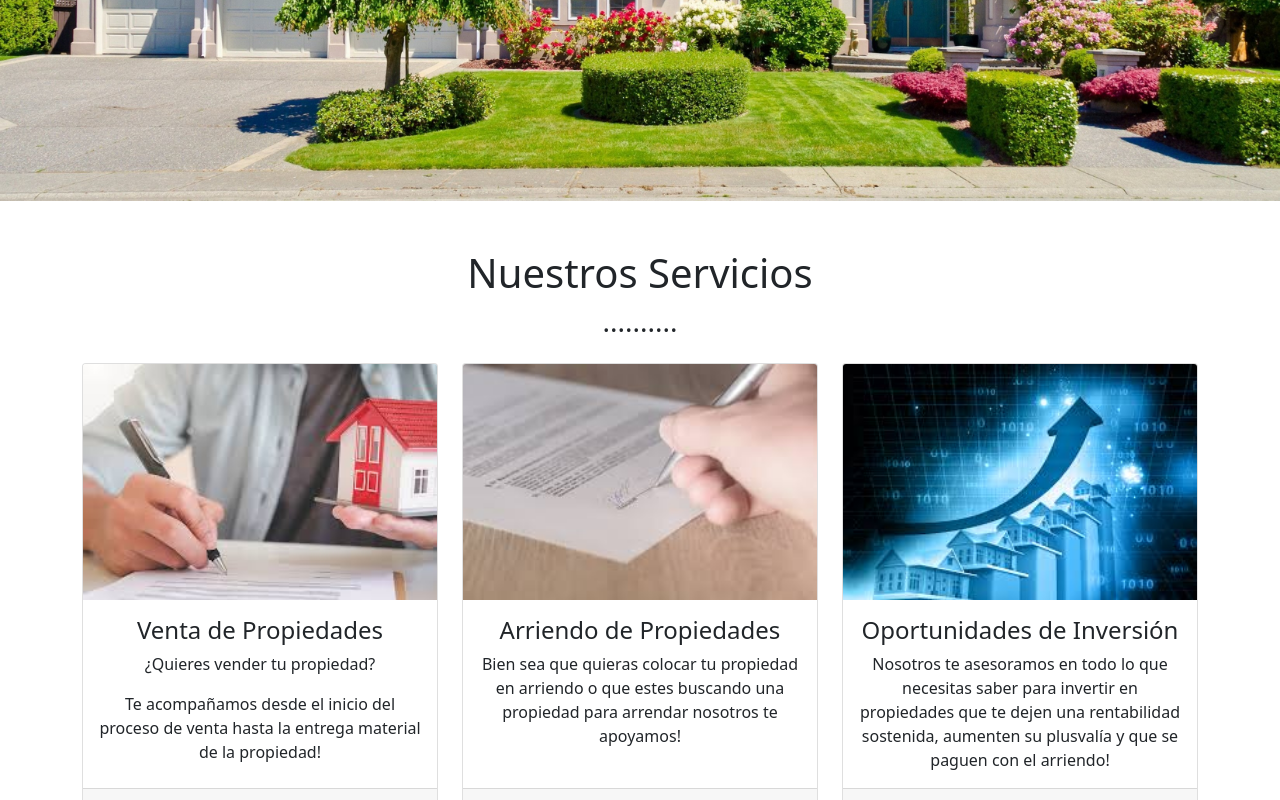
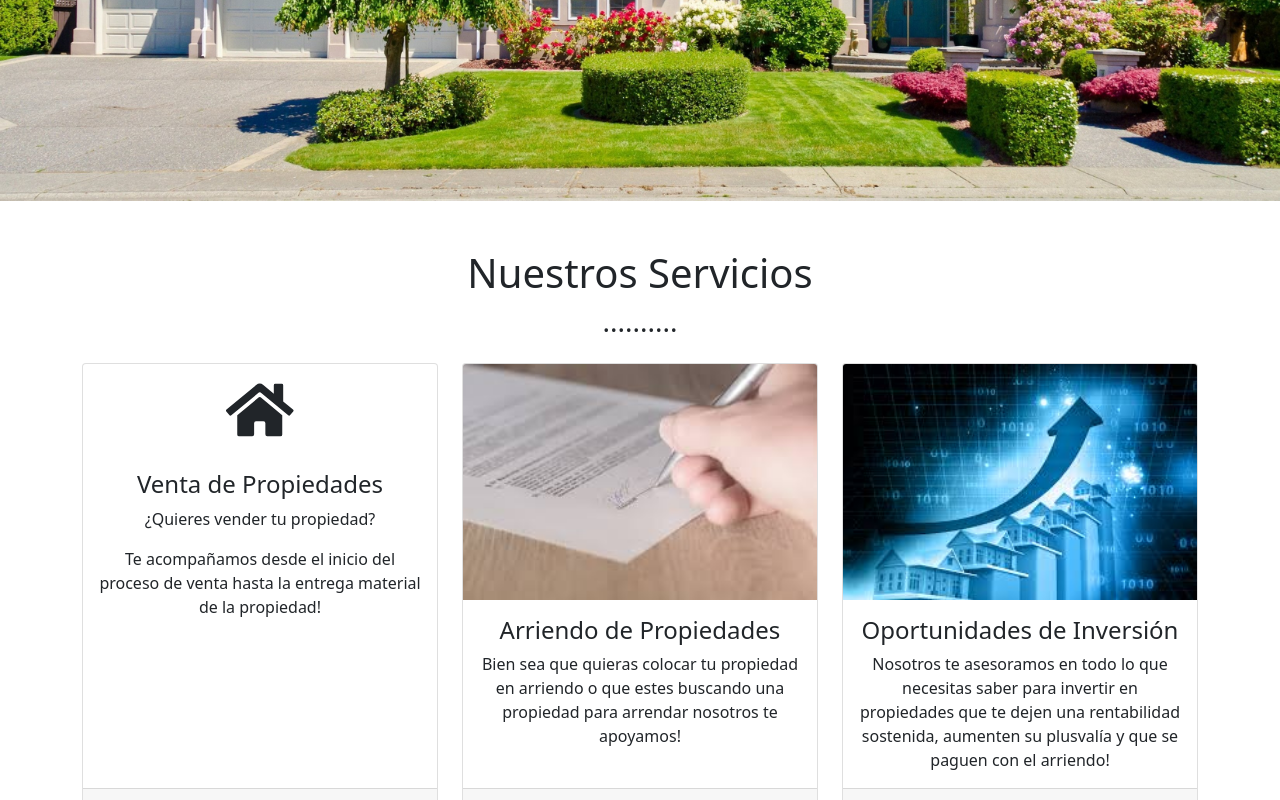
Before and after one commit to mf114090/manuelfilgueirainversiones, a React (Create React App) app: page / in a window 1280 px wide. Shown: the part 474-1274 px from the top of the page. Built offline with nearby package versions, Linux system fonts and the light colour scheme.

Commit message:
libreria font awesome instalada y funcionando

```diff
--- a/package.json
+++ b/package.json
@@ -4,6 +4,11 @@
   "private": true,
   "dependencies": {
     "@fortawesome/fontawesome-free": "^5.15.4",
+    "@fortawesome/fontawesome-svg-core": "^1.2.36",
+    "@fortawesome/free-brands-svg-icons": "^5.15.4",
+    "@fortawesome/free-regular-svg-icons": "^5.15.4",
+    "@fortawesome/free-solid-svg-icons": "^5.15.4",
+    "@fortawesome/react-fontawesome": "^0.1.16",
     "@popperjs/core": "^2.9.2",
     "@testing-library/jest-dom": "^5.14.1",
     "@testing-library/react": "^11.2.7",
--- a/src/Components/Card.js
+++ b/src/Components/Card.js
@@ -4,14 +4,19 @@ import imagen2 from "../img/imagen2.jpg";
 import imagen3 from "../img/imagen3.jpg";
 import imagen4 from "../img/imagen4.jpg";
 import "bootstrap/dist/css/bootstrap.css";
+import {FontAwesomeIcon} from "@fortawesome/react-fontawesome";
+import {faHome} from "@fortawesome/free-solid-svg-icons";
 
 const Card = ()=> {
     return (
         <div className="container">
             <div className="row row-cols-1 row-cols-md-3 g-4 text-dark">
                 <div className="col">
-                    <div className="card h-100">
-                        <img src={imagen3} class="card-img-top" alt="..."/>
+                    <div className="card h-100" >
+                        {/* <img src={imagen3} class="card-img-top" alt="..."/> */}
+                        <div className="icon" style={{fontSize: "60px" }}>
+                            <FontAwesomeIcon icon={faHome} />
+                        </div>
                         <div className="card-body">
                             <h4 className="card-title">Venta de Propiedades</h4>
                             <p className="card-text">¿Quieres vender tu propiedad?</p>
```
Also changed, not shown: 1 other file (tests, documents, lock files or other folders).
